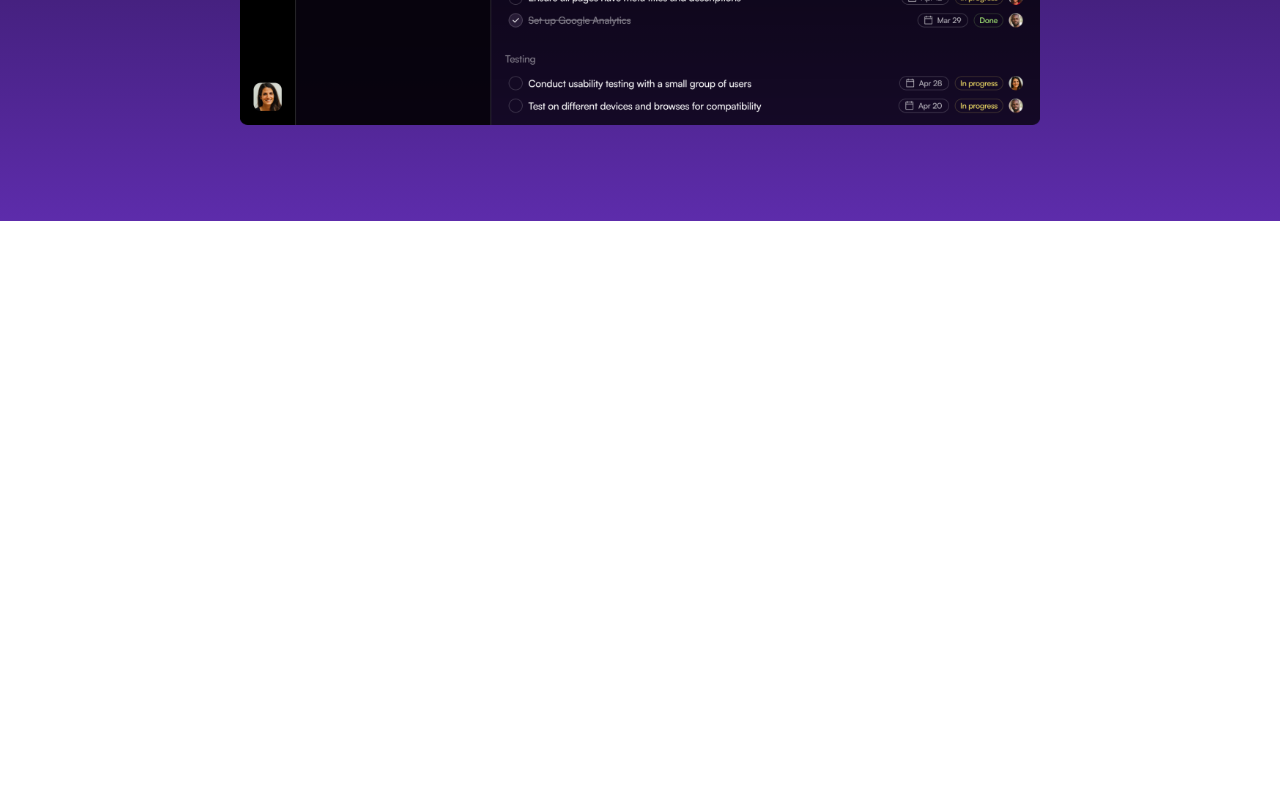
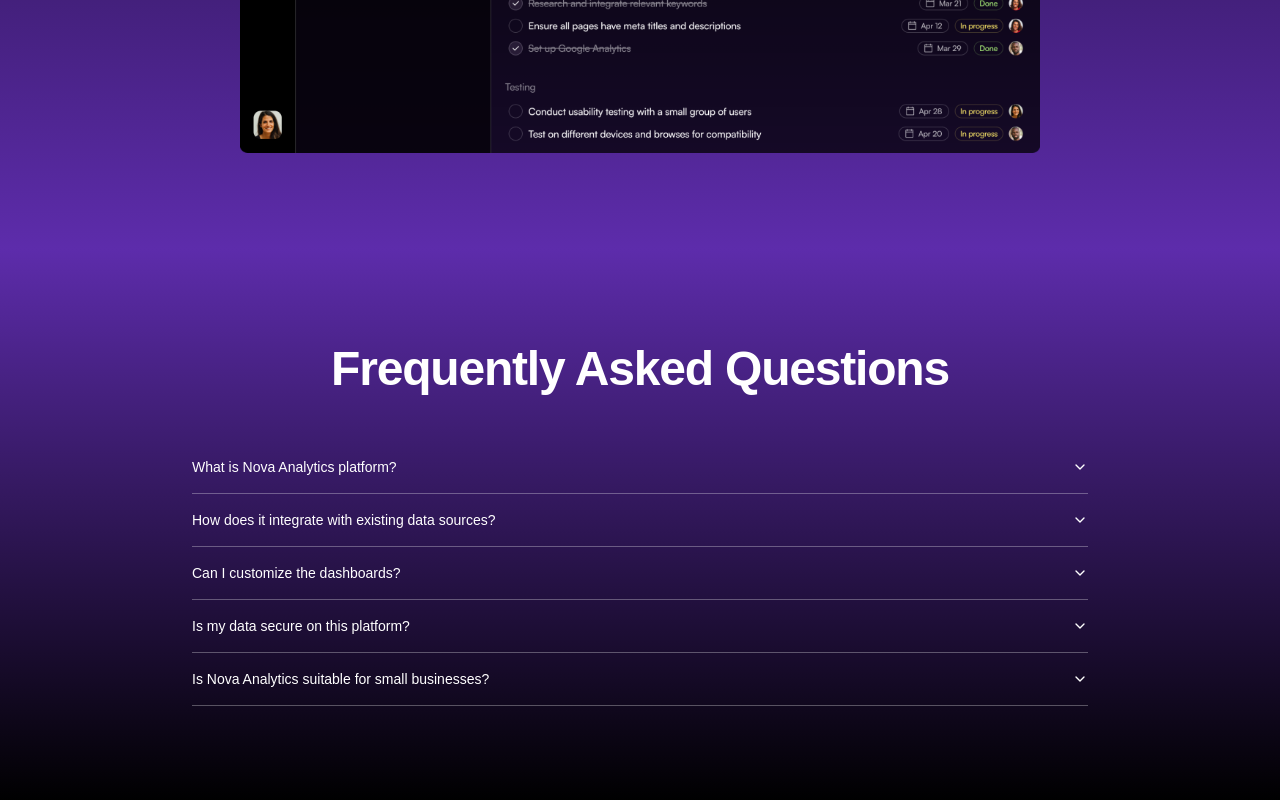
Before and after one commit to andrewmartinn/next-landing-page, a Next.js app: page / in a window 1280 px wide. Shown: the part 2447-3247 px from the top of the page. Before the commit the page ends 2668 px from the top, so only its background shows below. Built offline with nearby package versions, Linux system fonts and the light colour scheme; a web font is replaced by a local one.

Commit message:
feat: faqs section

```diff
--- a/app/layout.tsx
+++ b/app/layout.tsx
@@ -4,8 +4,9 @@
 import type { Metadata } from "next";
 
 export const metadata: Metadata = {
-  title: "Nextjs Landing Page",
-  description: "Saas Marketing Landing Page",
+  title: "Nova Analytics - AI-Powered Data Insights",
+  description:
+    "Nova Analytics: Revolutionizing data-driven decisions with AI-powered insights, predictive analytics, and customizable dashboards.",
 };
 
 export default function RootLayout({
--- a/app/page.tsx
+++ b/app/page.tsx
@@ -1,4 +1,5 @@
 import Banner from "@/components/banner";
+import FAQsSection from "@/components/faqs-section";
 import Features from "@/components/features";
 import HeroSection from "@/components/hero-section";
 import LogoTicker from "@/components/logo-ticker";
@@ -14,6 +15,7 @@
       <LogoTicker />
       <Features />
       <ProductShowcase />
+      <FAQsSection />
     </>
   );
 }
--- /dev/null
+++ b/components/faqs-section.tsx
@@ -0,0 +1,70 @@
+import { FAQsDataType } from "@/lib/definitions";
+import {
+  Accordion,
+  AccordionContent,
+  AccordionItem,
+  AccordionTrigger,
+} from "./ui/accordion";
+
+const faqsData: FAQsDataType[] = [
+  {
+    id: 1,
+    question: "What is Nova Analytics platform?",
+    answer:
+      "Our platform leverages cutting-edge AI technology to provide businesses with real-time insights, predictive analytics, and automated reports. It helps you make data-driven decisions with confidence and optimize your strategies for maximum impact.",
+  },
+  {
+    id: 2,
+    question: "How does it integrate with existing data sources?",
+    answer:
+      "Our platform seamlessly integrates with various data sources, including CRMs, ERPs, and third-party APIs. This allows you to centralize all your data in one place, making it easier to analyze and draw meaningful insights.",
+  },
+  {
+    id: 3,
+    question: "Can I customize the dashboards?",
+    answer:
+      "Absolutely! Our platform offers fully customizable dashboards that you can tailor to meet your specific business needs. You can choose which metrics to display, how they’re visualized, and arrange them to suit your workflow.",
+  },
+  {
+    id: 4,
+    question: "Is my data secure on this platform?",
+    answer:
+      " Yes, security is our top priority. We implement industry-standard encryption and data protection measures to ensure that your data remains safe and secure. Regular security audits and updates are conducted to maintain the highest security standards.",
+  },
+  {
+    id: 5,
+    question: "Is Nova Analytics suitable for small businesses?",
+    answer:
+      "Absolutely! Nova Analytics is designed to be flexible and scalable, so whether you're a small business or a large enterprise, you can tailor the platform to meet your specific needs.",
+  },
+];
+
+export default function FAQsSection() {
+  return (
+    <section className="bg-gradient-to-b from-[#5D2CAB] to-black py-[72px] text-white sm:py-24">
+      <div className="container mx-auto">
+        <h2 className="text-center text-5xl font-bold tracking-tight">
+          Frequently Asked Questions
+        </h2>
+        <div className="mx-auto mt-12 max-w-4xl">
+          <Accordion type="single" collapsible className="w-full">
+            {faqsData.map((item) => (
+              <AccordionItem
+                value={`item-${item.id}`}
+                key={item.id}
+                className="border-white/30"
+              >
+                <AccordionTrigger className="sm:text-md text-left text-sm hover:no-underline">
+                  {item.question}
+                </AccordionTrigger>
+                <AccordionContent className="text-white/70">
+                  {item.answer}
+                </AccordionContent>
+              </AccordionItem>
+            ))}
+          </Accordion>
+        </div>
+      </div>
+    </section>
+  );
+}
--- a/components/product-showcase.tsx
+++ b/components/product-showcase.tsx
@@ -8,8 +8,9 @@
           Explore Our Cutting-Edge Platform
         </h2>
         <p className="mx-auto mt-5 text-xl text-white/70 sm:max-w-xl">
-          Discover the power of our AI-driven analytics platform through an
-          intuitive interface designed for seamless navigation.
+          Discover the power of Nova Analytics, our AI-driven analytics
+          platform, through an intuitive interface designed for seamless
+          navigation.
         </p>
         <Image
           priority
--- /dev/null
+++ b/components/ui/accordion.tsx
@@ -0,0 +1,58 @@
+"use client"
+
+import * as React from "react"
+import * as AccordionPrimitive from "@radix-ui/react-accordion"
+import { ChevronDown } from "lucide-react"
+
+import { cn } from "@/lib/utils"
+
+const Accordion = AccordionPrimitive.Root
+
+const AccordionItem = React.forwardRef<
+  React.ElementRef<typeof AccordionPrimitive.Item>,
+  React.ComponentPropsWithoutRef<typeof AccordionPrimitive.Item>
+>(({ className, ...props }, ref) => (
+  <AccordionPrimitive.Item
+    ref={ref}
+    className={cn("border-b", className)}
+    {...props}
+  />
+))
+AccordionItem.displayName = "AccordionItem"
+
+const AccordionTrigger = React.forwardRef<
+  React.ElementRef<typeof AccordionPrimitive.Trigger>,
+  React.ComponentPropsWithoutRef<typeof AccordionPrimitive.Trigger>
+>(({ className, children, ...props }, ref) => (
+  <AccordionPrimitive.Header className="flex">
+    <AccordionPrimitive.Trigger
+      ref={ref}
+      className={cn(
+        "flex flex-1 items-center justify-between py-4 font-medium transition-all hover:underline [&[data-state=open]>svg]:rotate-180",
+        className
+      )}
+      {...props}
+    >
+      {children}
+      <ChevronDown className="h-4 w-4 shrink-0 transition-transform duration-200" />
+    </AccordionPrimitive.Trigger>
+  </AccordionPrimitive.Header>
+))
+AccordionTrigger.displayName = AccordionPrimitive.Trigger.displayName
+
+const AccordionContent = React.forwardRef<
+  React.ElementRef<typeof AccordionPrimitive.Content>,
+  React.ComponentPropsWithoutRef<typeof AccordionPrimitive.Content>
+>(({ className, children, ...props }, ref) => (
+  <AccordionPrimitive.Content
+    ref={ref}
+    className="overflow-hidden text-sm transition-all data-[state=closed]:animate-accordion-up data-[state=open]:animate-accordion-down"
+    {...props}
+  >
+    <div className={cn("pb-4 pt-0", className)}>{children}</div>
+  </AccordionPrimitive.Content>
+))
+
+AccordionContent.displayName = AccordionPrimitive.Content.displayName
+
+export { Accordion, AccordionItem, AccordionTrigger, AccordionContent }
--- a/lib/definitions.ts
+++ b/lib/definitions.ts
@@ -19,3 +19,9 @@
   description: string;
   icon: LucideIcon;
 };
+
+export type FAQsDataType = {
+  id: number;
+  question: string;
+  answer: string;
+};
--- a/package.json
+++ b/package.json
@@ -9,6 +9,7 @@
     "lint": "next lint"
   },
   "dependencies": {
+    "@radix-ui/react-accordion": "^1.2.0",
     "@radix-ui/react-slot": "^1.1.0",
     "class-variance-authority": "^0.7.0",
     "clsx": "^2.1.1",
```
Also changed, not shown: 1 other file (tests, documents, lock files or other folders).
